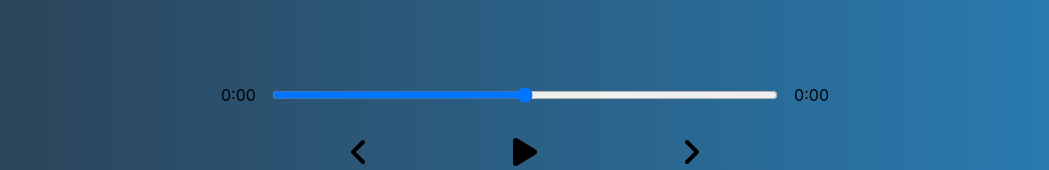
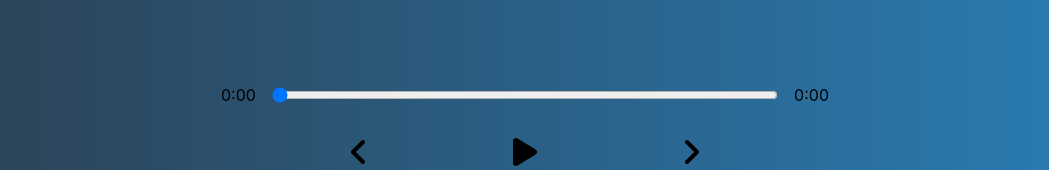
Before and after one commit to javokhirbekkhaydarov/spotfiy, a React (Create React App) app in the folder robot/: page / in a window 1280 px wide. Shown: the part 410-580 px from the top of the page, without its empty margins (115-1164 px from the left). Built offline with nearby package versions, Linux system fonts and the light colour scheme.

Commit message:
added dragHandler and currentTime

```diff
--- a/robot/src/components/Player.js
+++ b/robot/src/components/Player.js
@@ -39,17 +39,31 @@ const Player = ({ currentSong, isPlaying, setIsPlaying }) => {
     );
   };
 
+  const dragHandler = (e) => {
+    audioRef.current.currentTime = e.target.value;
+    setSongInfo({
+      ...songInfo,
+      currentTime: e.target.value,
+    });
+  };
+
   //state
 
   const [songInfo, setSongInfo] = useState({
-    currentTime: null,
-    duration: null,
+    currentTime: 0,
+    duration: 0,
   });
   return (
     <div className="player">
       <div className="time-control">
         <p>{getTime(songInfo.currentTime)}</p>
-        <input type="range" />
+        <input
+          type="range"
+          min="0"
+          max={songInfo.duration}
+          value={songInfo.currentTime}
+          onChange={dragHandler}
+        />
         <p>{getTime(songInfo.duration)}</p>
       </div>
       <div className="player-control">
--- a/robot/src/components/Song.js
+++ b/robot/src/components/Song.js
@@ -3,10 +3,9 @@ import React from "react";
 const Song = ({ currentSong }) => {
   return (
     <div className="song-container">
-      <img src={currentSong.cover} alt="" />
+      <img src={currentSong.cover} alt={currentSong.name} />
       <h2>{currentSong.name}</h2>
       <h3>{currentSong.artist}</h3>
-
     </div>
   );
 };
--- a/robot/src/styles/_player.scss
+++ b/robot/src/styles/_player.scss
@@ -16,7 +16,7 @@
 
   input {
     width: 100%;
-    padding: 1rem 2rem;
+    padding: 1rem 0rem;
   }
   p {
     padding: 1rem;
```
